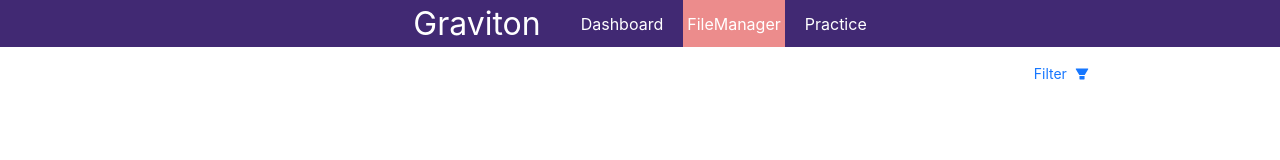
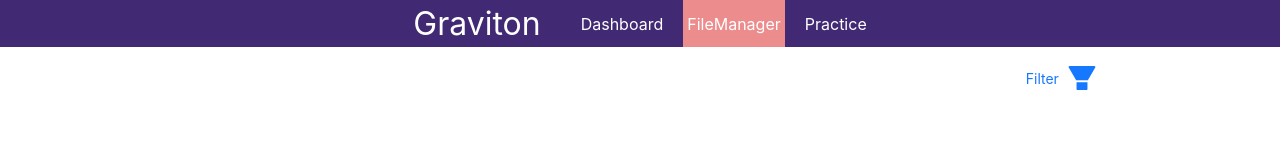
Before and after one commit to Highzahawk/Graviton, a React (Create React App) app: page /FileManager in a window 1280 px wide. Shown: the top 160 px of the page. Built offline with nearby package versions, Linux system fonts and the light colour scheme.

Commit message:
size changes

```diff
--- a/src/Pages/FileManager.js
+++ b/src/Pages/FileManager.js
@@ -29,14 +29,12 @@ function FileManager(){
                 items,
             selectable: true,
             defaultSelectedKeys: ['3'],
-
-
             }}
         >
             <Typography.Link>
              <Space>
              Filter
-                <FilterFilled />
+                <FilterFilled style={{ fontSize: '30px' }}/>
                 </Space>
             </Typography.Link>
         </Dropdown>
```
